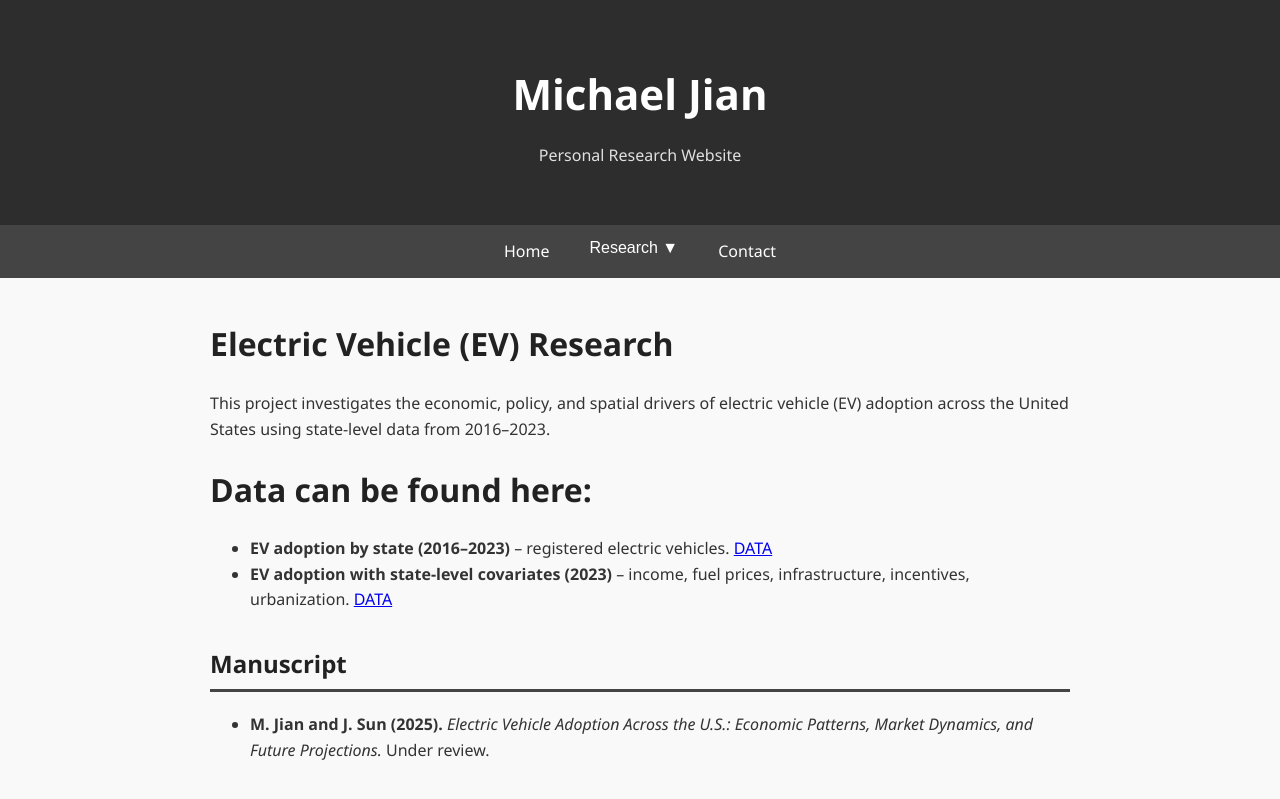
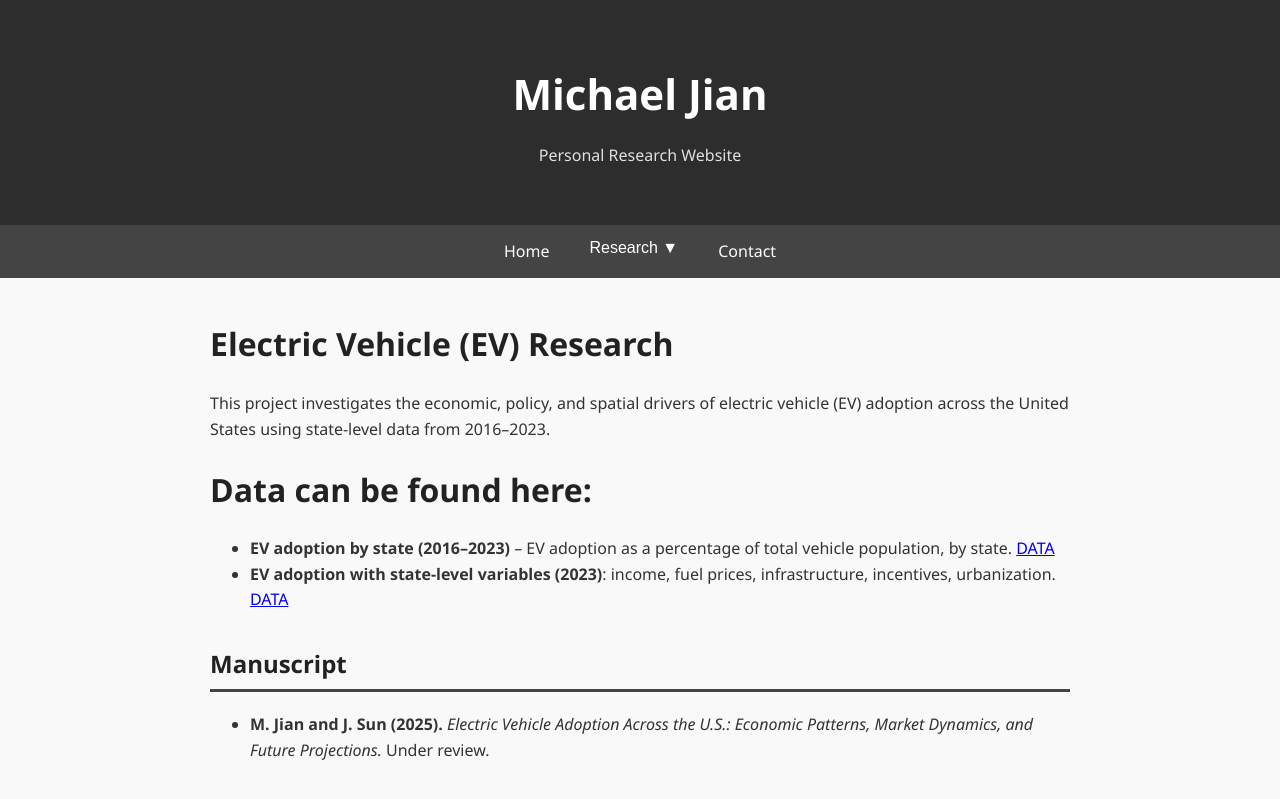
Before and after one commit to mcjian09/mcjian09.github.io, a Jekyll site: the page built from ev.md, in a window 1280 px wide and 900 px high, cut to the strip 0-817 px from the top of the window. Shown: the top 799 px of the strip. Built offline with Jekyll 4.4.1, drawn with Linux system fonts in a browser that asks for light colours.

Commit message:
Update data descriptions for EV adoption project

```diff
--- a/ev.md
+++ b/ev.md
@@ -9,8 +9,8 @@ permalink: /ev/
 This project investigates the economic, policy, and spatial drivers of electric vehicle (EV) adoption across the United States using state-level data from 2016–2023.
 # Data can be found here:
 
-- **EV adoption by state (2016–2023)** – registered electric vehicles. [DATA](https://github.com/mcjian09/EV-Adoption-Across-United-States/blob/main/data/EV_ADOPTION16-23.csv)
-- **EV adoption with state-level covariates (2023)** – income, fuel prices, infrastructure, incentives, urbanization. [DATA](https://github.com/mcjian09/EV-Adoption-Across-United-States/blob/main/data/2023_EV_Data_by_state.csv)
+- **EV adoption by state (2016–2023)** – EV adoption as a percentage of total vehicle population, by state. [DATA](https://github.com/mcjian09/EV-Adoption-Across-United-States/blob/main/data/EV_ADOPTION16-23.csv)
+- **EV adoption with state-level variables (2023)**: income, fuel prices, infrastructure, incentives, urbanization. [DATA](https://github.com/mcjian09/EV-Adoption-Across-United-States/blob/main/data/2023_EV_Data_by_state.csv)
 
 ## Manuscript
 
```
